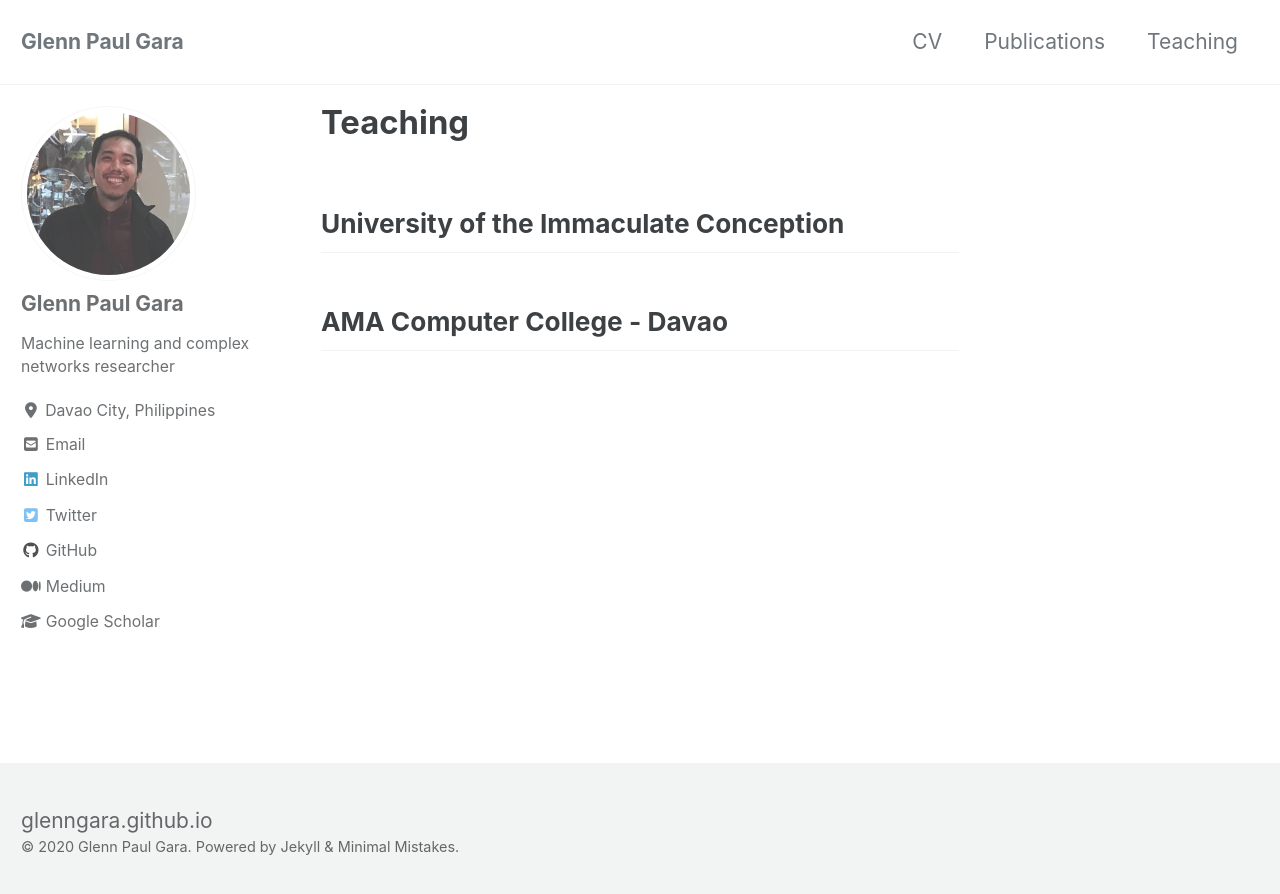
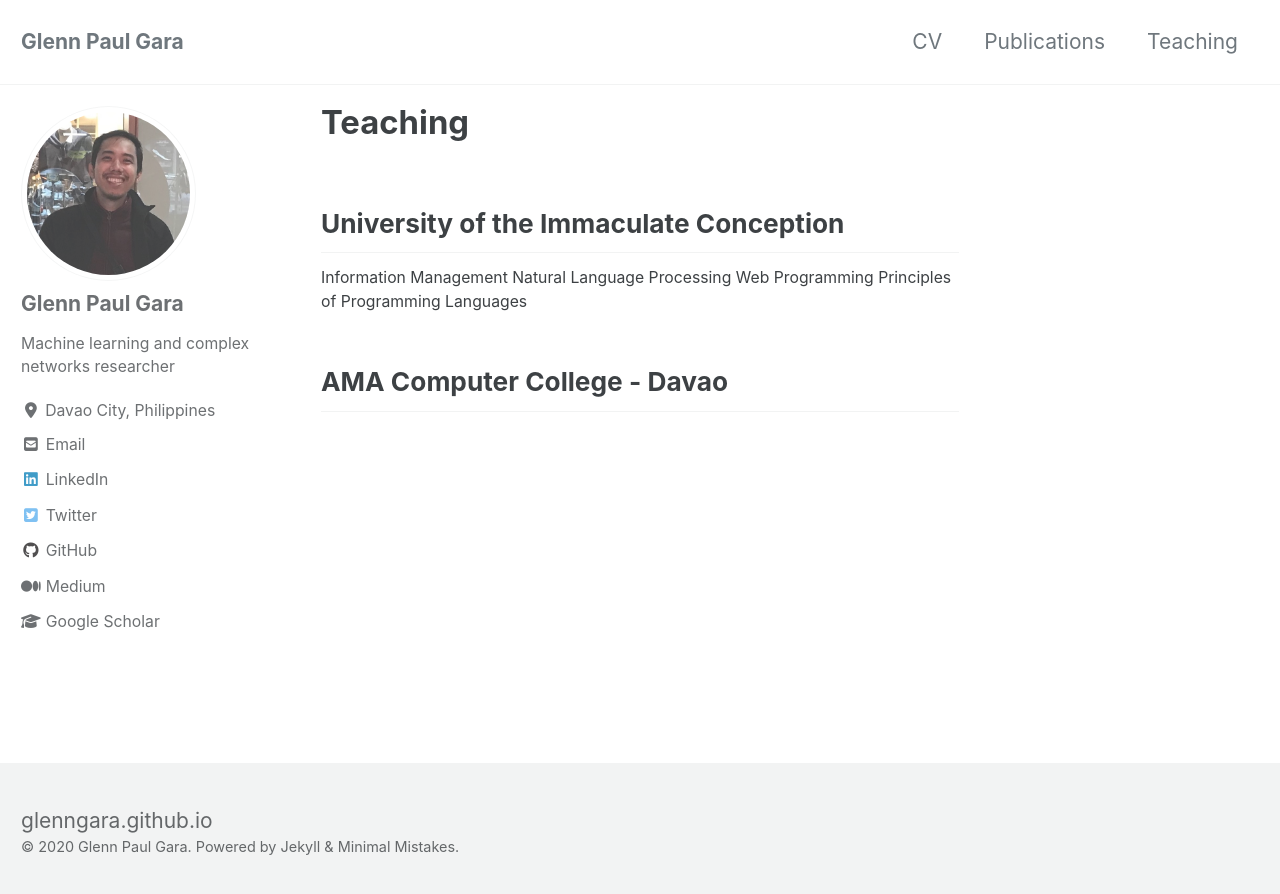
Before and after one commit to glenngara/glenngara.github.io, a Jekyll site: the page built from _pages/teaching.md, in a window 1280 px wide. Shown: the top 894 px of the page. Built offline with Jekyll 4.4.1, drawn with Linux system fonts in a browser that asks for light colours; cached includes are drawn as plain includes; nearby versions of some CDN libraries.

Commit message:
updated teaching page

```diff
--- a/_pages/teaching.md
+++ b/_pages/teaching.md
@@ -7,6 +7,10 @@ author_profile: true
 
 University of the Immaculate Conception
 ------
+Information Management
+Natural Language Processing
+Web Programming
+Principles of Programming Languages
 
 AMA Computer College - Davao
 ------
```
